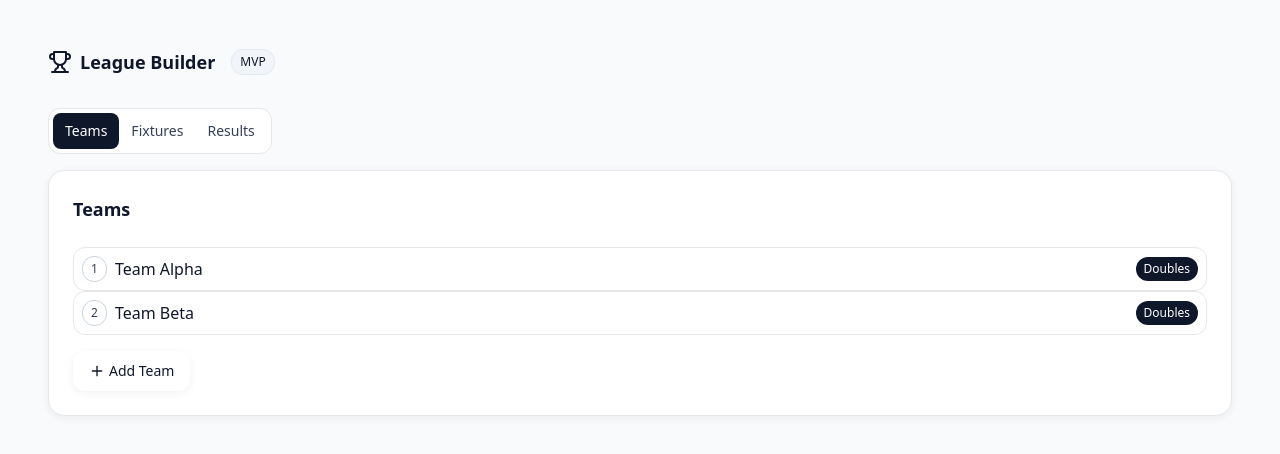
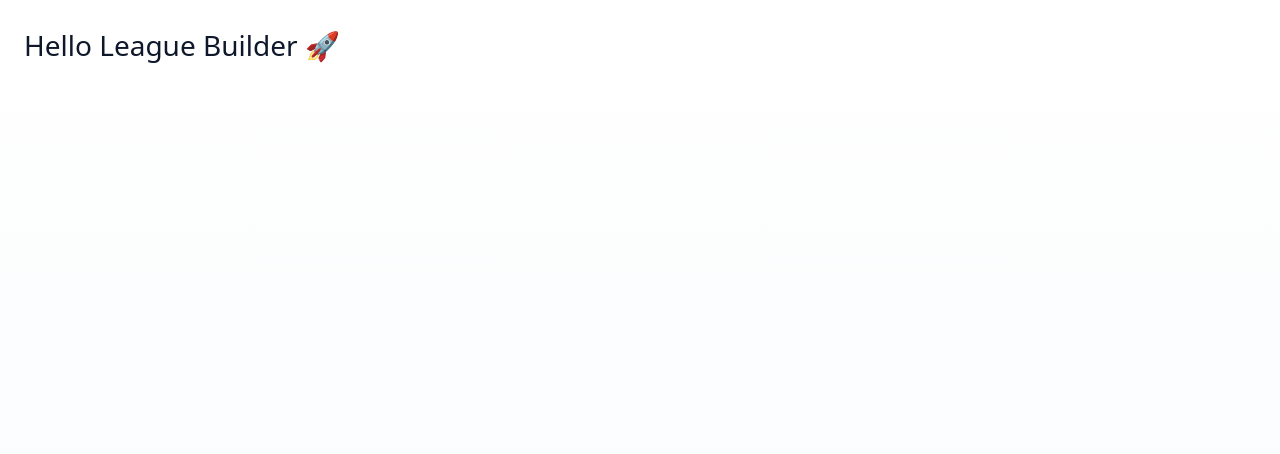
Before and after one commit to rjs-partners/app-league-builder, a Next.js app: page / in a window 1280 px wide. Shown: the top 454 px of the page. Built offline with nearby package versions, Linux system fonts and the light colour scheme.

Commit message:
Update page.tsx

```diff
--- a/app/page.tsx
+++ b/app/page.tsx
@@ -1,9 +1,3 @@
-import LeagueBuilderPrototype from '@/components/LeagueBuilderPrototype';
-
 export default function Home() {
-  return (
-    <main className="min-h-screen bg-slate-50 p-6">
-      <LeagueBuilderPrototype />
-    </main>
-  );
+  return <h1 style={{ padding: 24, fontSize: 28 }}>Hello League Builder 🚀</h1>;
 }
```
